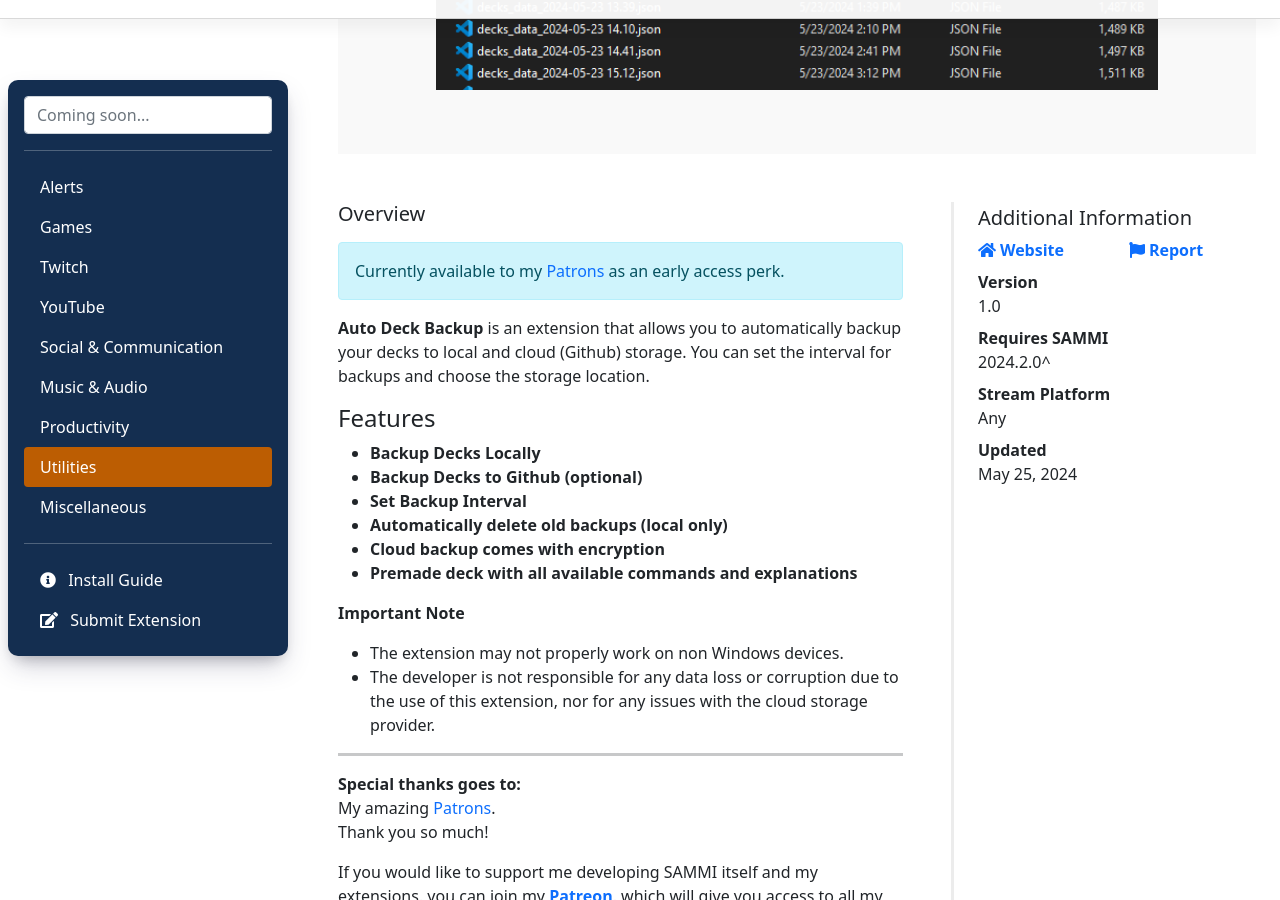
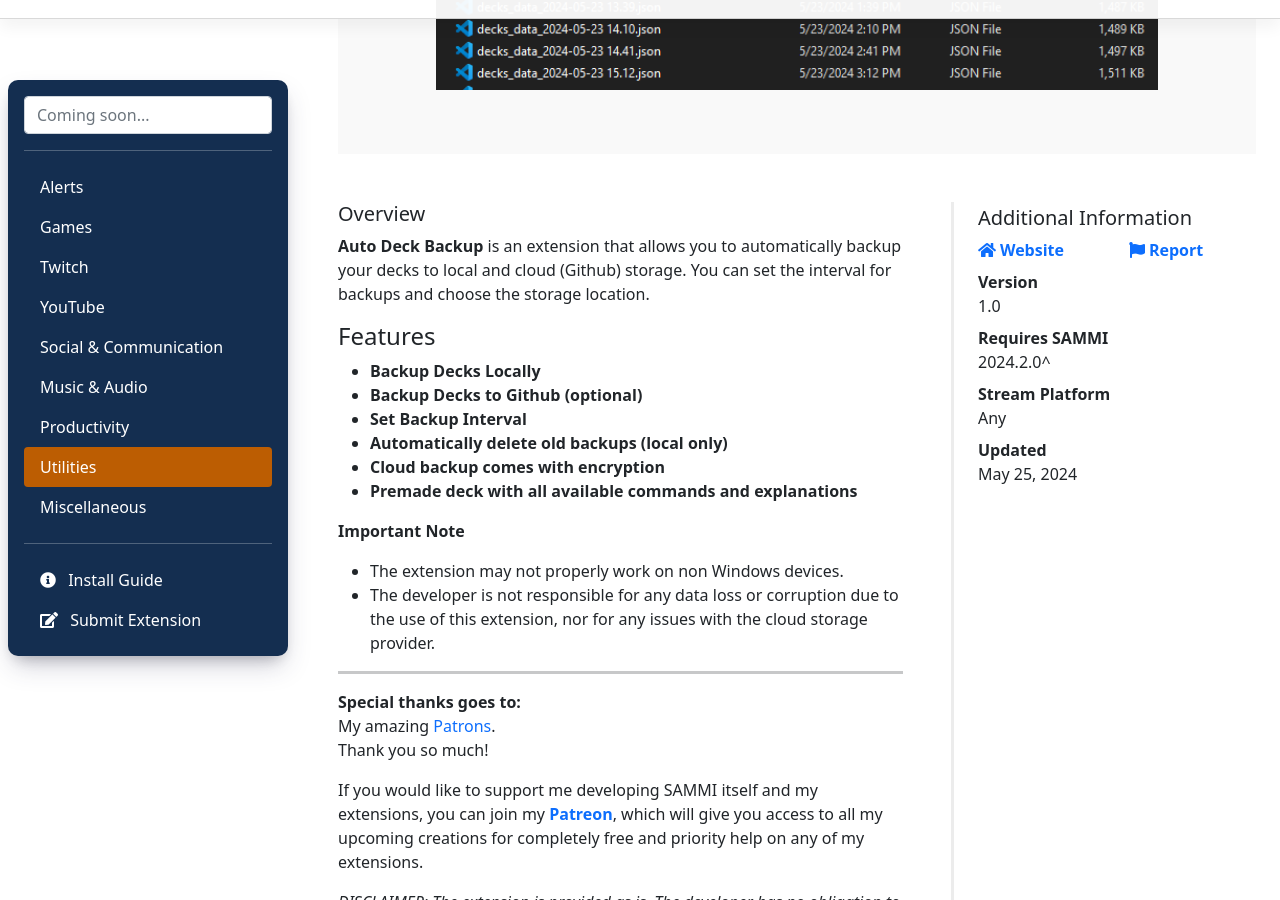
Before and after one commit to SAMMISolutions/SAMMISolutions.github.io, a Jekyll site: the page built from collections/_extensions/auto-deck-backup.md, in a window 1280 px wide and 900 px high, scrolled down 870 px. Built offline with Jekyll 4.4.1, drawn with Linux system fonts in a browser that asks for light colours; comment, search, counter and statistics services are not loaded.

Commit message:
Update auto-deck-backup.md

```diff
--- a/collections/_extensions/auto-deck-backup.md
+++ b/collections/_extensions/auto-deck-backup.md
@@ -15,8 +15,6 @@
 sammi_version: 2024.2.0
 platform: Any
 overview: |
-    <div class="alert alert-info mt-3" role="alert">Currently available to my <a href="https://www.patreon.com/Christinna">Patrons</a> as an early access perk.</div>
-
     **Auto Deck Backup** is an extension that allows you to automatically backup your decks to local and cloud (Github) storage. You can set the interval for backups and choose the storage location.
 
     #### Features
```
